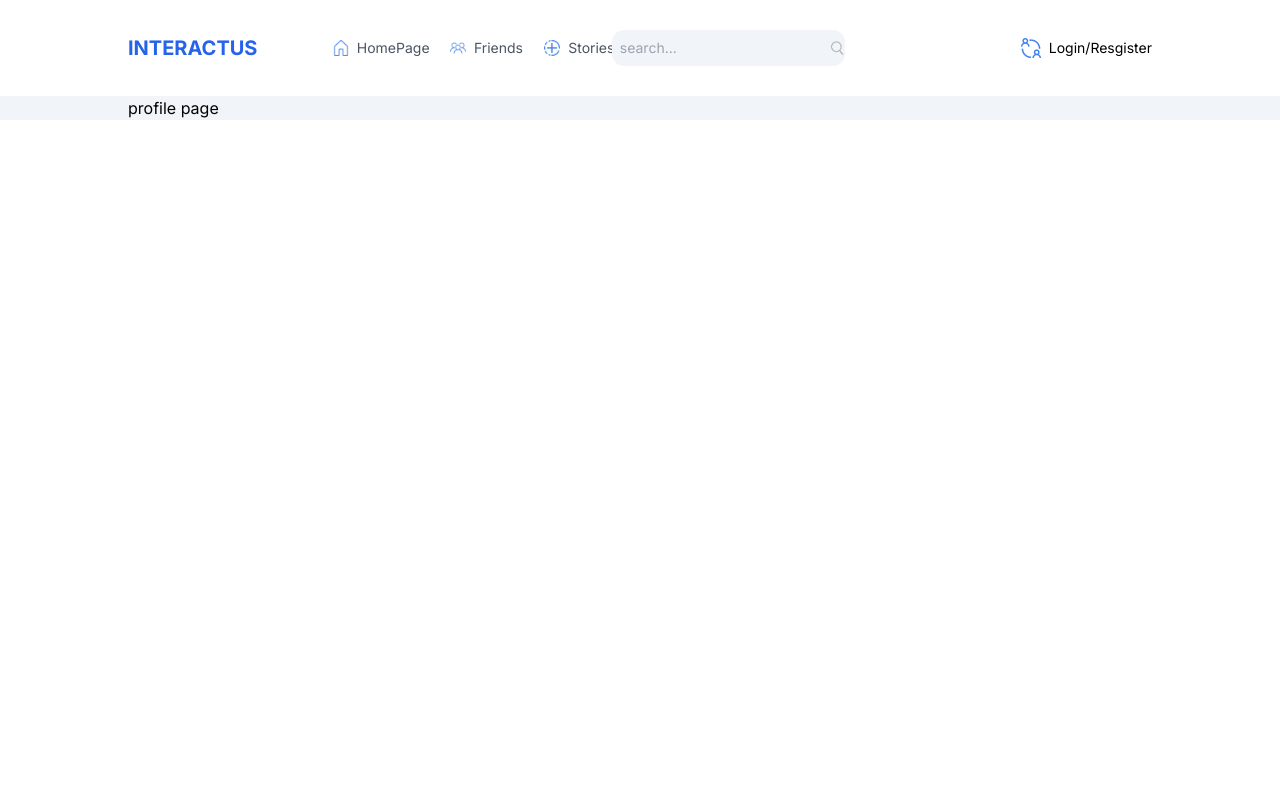
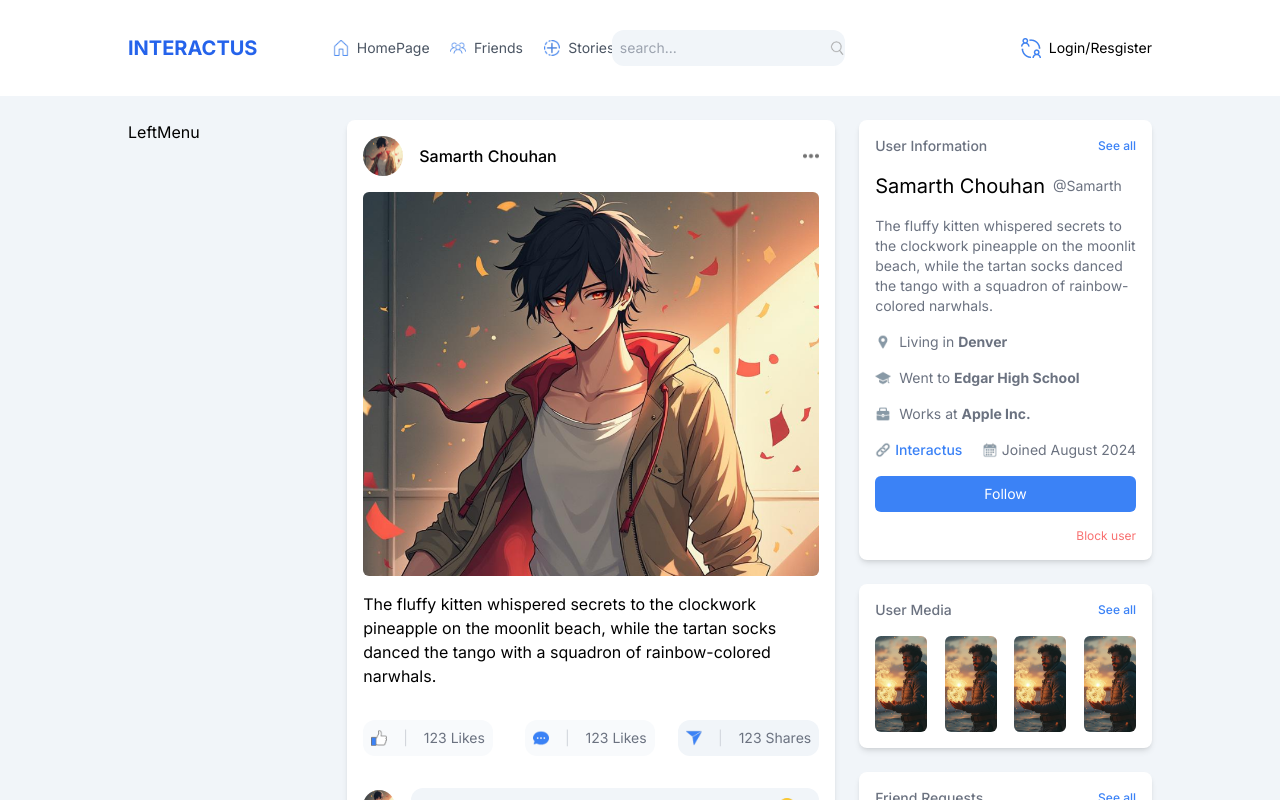
Before and after one commit to samarthchouhan07/Interactus, a Next.js app: page /profile/1 in a window 1280 px wide. Shown: the top 800 px of the page. Built offline with nearby package versions, Linux system fonts and the light colour scheme; no server answers.

Commit message:
userMedia and user infromation done

```diff
--- a/src/app/page.tsx
+++ b/src/app/page.tsx
@@ -20,6 +20,5 @@ export default function Home() {
     <div className="hidden lg:block w-[30%]">
       <RightMenu/>
     </div>
-
   </div>;
 }
--- a/src/app/profile/[id]/page.tsx
+++ b/src/app/profile/[id]/page.tsx
@@ -1,12 +1,27 @@
+import AddPost from '@/components/AddPost';
+import Feed from '@/components/Feed';
+import LeftMenu from '@/components/LeftMenu';
+import RightMenu from '@/components/RightMenu';
+import Stories from '@/components/Stories';
 import React from 'react'
 
 type Props = {}
 
 const ProfilePage = (props: Props) => {
   return (
-    <div>
-        profile page
+    <div className="flex gap-6 pt-6">
+    <div className="hidden xl:block w-[20%]">
+      <LeftMenu/>
     </div>
+    <div className="w-full lg:w-[70%] xl:w-[50%]">
+      <div className="flex flex-col gap-6">
+        <Feed/>
+      </div>
+    </div>
+    <div className="hidden lg:block w-[30%]">
+      <RightMenu userId="test"/>
+    </div>
+  </div>
   )
 }
 
--- a/src/components/RightMenu.tsx
+++ b/src/components/RightMenu.tsx
@@ -2,6 +2,8 @@ import React from 'react'
 import FriendRequests from './FriendRequests'
 import Birthdays from './Birthdays'
 import Ad from './Ad'
+import UserInfoCard from './UserInfoCard'
+import UserMediaCard from './UserMediaCard'
 
 type Props = {
   userId?:string
@@ -10,6 +12,12 @@ type Props = {
 const RightMenu = ({userId}: Props) => {
   return (
     <div className='flex flex-col gap-6 '>
+      {userId ? (
+        <>
+          <UserInfoCard userId={userId}/>
+          <UserMediaCard userId={userId}/>
+        </>
+      ):null}
       <FriendRequests/>
       <Birthdays/>
       <Ad size='md' />
--- /dev/null
+++ b/src/components/UserInfoCard.tsx
@@ -0,0 +1,68 @@
+import Image from "next/image";
+import Link from "next/link";
+import React from "react";
+
+type Props = {
+  userId: string;
+};
+
+const UserInfoCard = ({ userId }: Props) => {
+  return (
+    <div className="p-4 bg-white rounded-lg shadow-md text-sm flex flex-col gap-4">
+      <div className="flex justify-between items-center font-medium">
+        <span className="text-gray-500">User Information</span>
+        <Link href="/" className="text-blue-500 text-xs">
+          See all
+        </Link>
+      </div>
+      <div className="flex flex-col gap-4 text-gray-500 ">
+        <div className="flex items-center gap-2 ">
+          <span className="text-xl text-black ">Samarth Chouhan</span>
+          <span className="text-sm">@Samarth</span>
+        </div>
+        <p>
+          The fluffy kitten whispered secrets to the clockwork pineapple on the
+          moonlit beach, while the tartan socks danced the tango with a squadron
+          of rainbow-colored narwhals.
+        </p>
+        <div className="flex items-center gap-2 ">
+          <Image src="/map.png" alt="" width={16} height={16} />
+          <span>
+            Living in <b>Denver</b>
+          </span>
+        </div>
+        <div className="flex items-center gap-2 ">
+          <Image src="/school.png" alt="" width={16} height={16} />
+          <span>
+            Went to <b>Edgar High School </b>
+          </span>
+        </div>
+        <div className="flex items-center gap-2 ">
+          <Image src="/work.png" alt="" width={16} height={16} />
+          <span>
+            Works at <b>Apple Inc.</b>
+          </span>
+        </div>
+        <div className="flex items-center justify-between">
+          <div className="flex gap-1 items-center ">
+            <Image src="/link.png" alt="" width={16} height={16} />
+            <Link
+              href="https://localhost:3000"
+              className="text-blue-500 font-medium"
+            >
+              Interactus
+            </Link>
+          </div>
+          <div className="flex gap-1 items-center">
+            <Image src="/date.png" alt="" width={16} height={16} />
+            <span>Joined August 2024</span>
+          </div>
+        </div>
+        <button className="bg-blue-500 text-white text-sm rounded-md p-2">Follow</button>
+        <span className="text-red-400 self-end text-xs cursor-pointer">Block user</span>
+      </div>
+    </div>
+  );
+};
+
+export default UserInfoCard;
--- /dev/null
+++ b/src/components/UserMediaCard.tsx
@@ -0,0 +1,57 @@
+import Image from "next/image";
+import Link from "next/link";
+import React from "react";
+import testing_image from "../../public/Screenshot 2024-08-22 215639.png";
+
+type Props = {
+  userId: string;
+};
+
+const UserMediaCard = ({ userId }: Props) => {
+  return (
+    <div className="p-4 bg-white rounded-lg shadow-md text-sm flex flex-col gap-4">
+      <div className="flex justify-between items-center font-medium">
+        <span className="text-gray-500">User Media</span>
+        <Link href="/" className="text-blue-500 text-xs">
+          See all
+        </Link>
+      </div>
+      <div className="flex gap-4 justify-between flex-wrap">
+        <div className="relative w-1/5 h-24">
+          <Image
+            src={testing_image}
+            alt=""
+            fill
+            className="object-cover rounded-md "
+          />
+        </div>
+        <div className="relative w-1/5 h-24">
+          <Image
+            src={testing_image}
+            alt=""
+            fill
+            className="object-cover rounded-md "
+          />
+        </div>
+        <div className="relative w-1/5 h-24">
+          <Image
+            src={testing_image}
+            alt=""
+            fill
+            className="object-cover rounded-md "
+          />
+        </div>
+        <div className="relative w-1/5 h-24">
+          <Image
+            src={testing_image}
+            alt=""
+            fill
+            className="object-cover rounded-md "
+          />
+        </div>
+      </div>
+    </div>
+  );
+};
+
+export default UserMediaCard;
```
